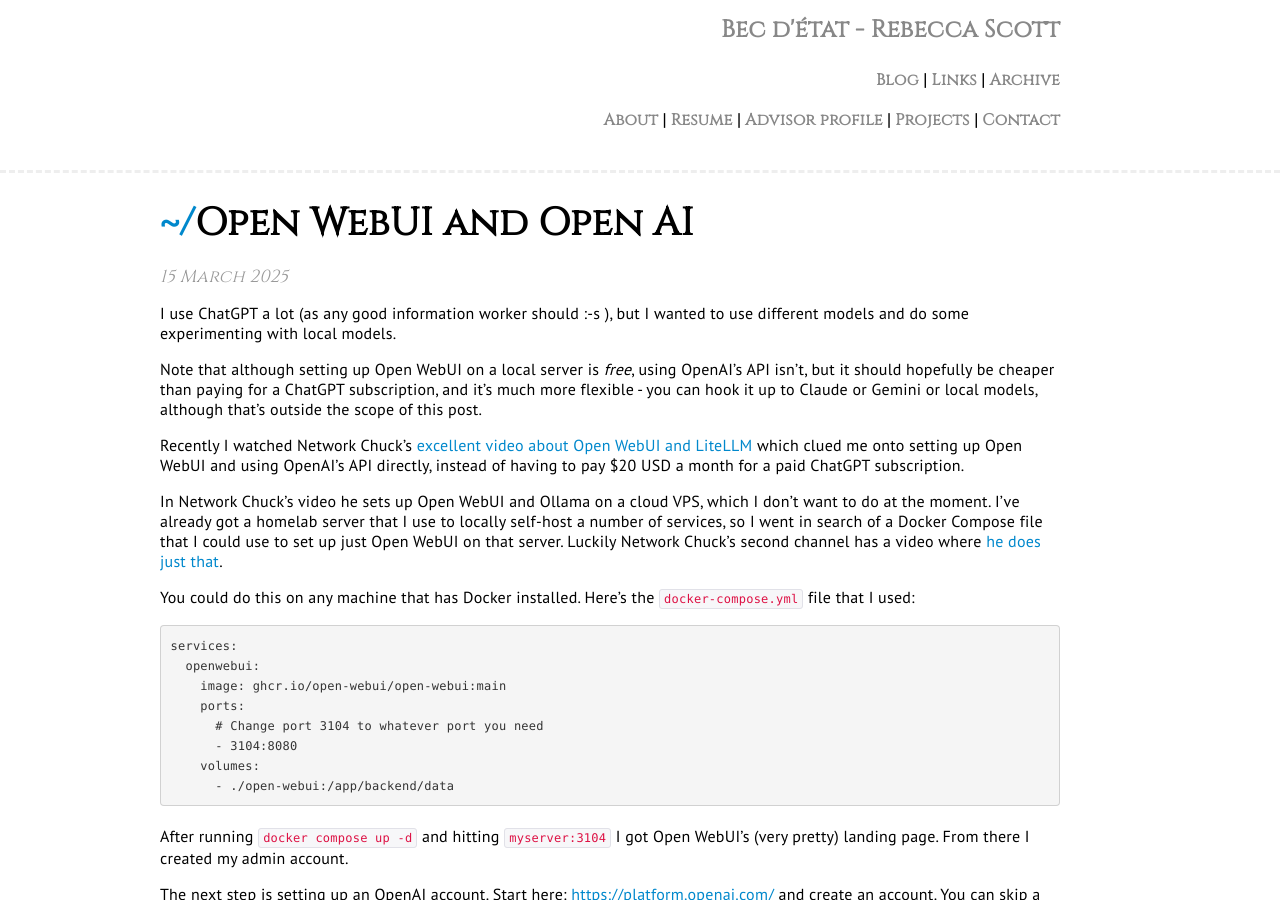
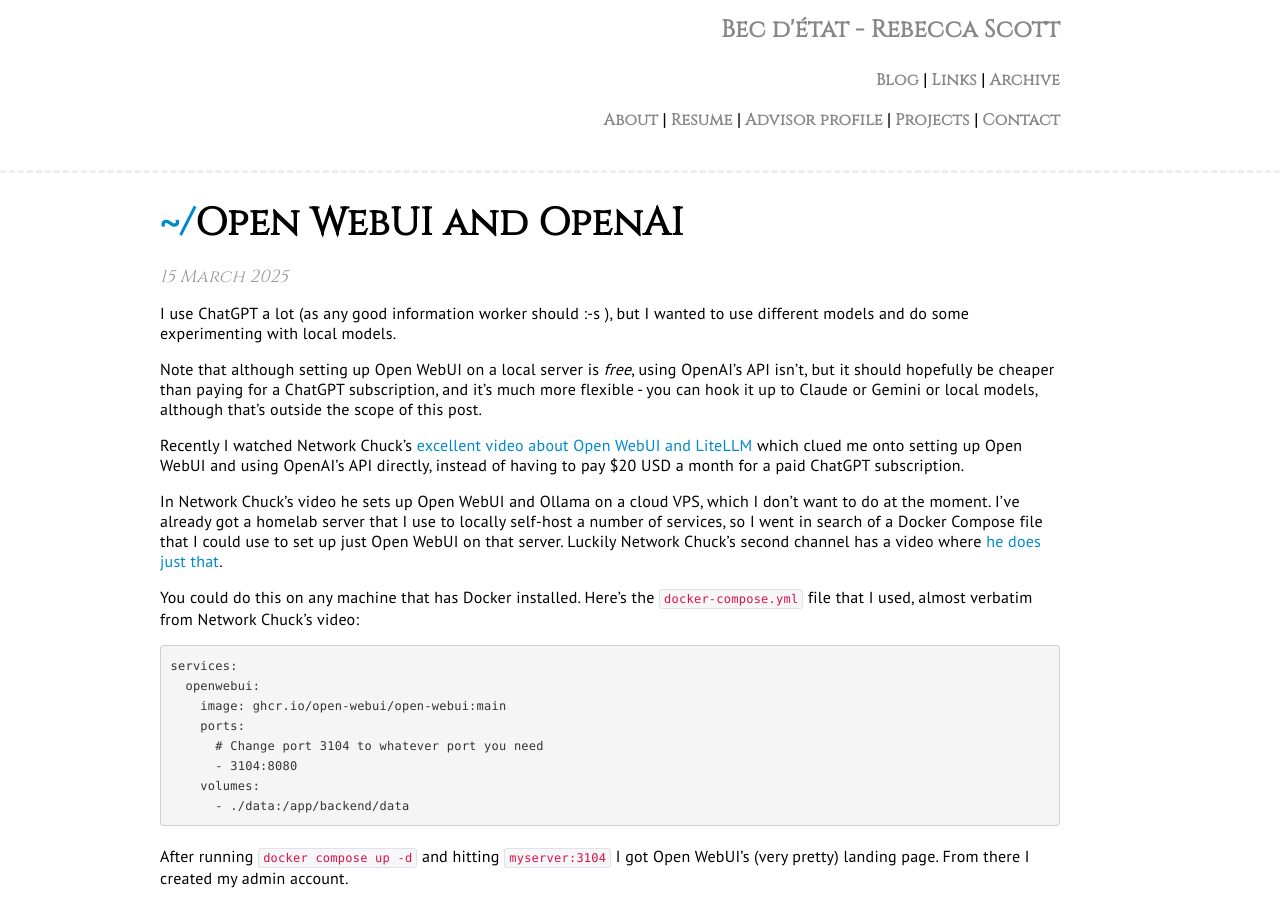
Before and after one commit to becdetat/becdetat.com, a Jekyll site: the page built from _posts/post/2025-03-15-open-webui-and-openai.md, in a window 1280 px wide and 900 px high. Built offline with Jekyll 4.4.1, drawn with Linux system fonts in a browser that asks for light colours; comment, search, counter and statistics services are not loaded.

Commit message:
fix openai typo

````diff
--- a/_posts/post/2025-03-15-open-webui-and-open-ai.md
+++ b/_posts/post/2025-03-15-open-webui-and-openai.md
@@ -1,6 +1,6 @@
 ---
-title: Open WebUI and Open AI
-permalink: /open-webui-and-open-ai
+title: Open WebUI and OpenAI
+permalink: /open-webui-and-openai
 layout: post
 date: 2025-03-15
 category: post
@@ -14,7 +14,7 @@ Recently I watched Network Chuck's [excellent video about Open WebUI and LiteLLM
 
 In Network Chuck's video he sets up Open WebUI and Ollama on a cloud VPS, which I don't want to do at the moment. I've already got a homelab server that I use to locally self-host a number of services, so I went in search of a Docker Compose file that I could use to set up just Open WebUI on that server. Luckily Network Chuck's second channel has a video where [he does just that](https://www.youtube.com/watch?v=JJ_0-pAOIEk).
 
-You could do this on any machine that has Docker installed. Here's the `docker-compose.yml` file that I used:
+You could do this on any machine that has Docker installed. Here's the `docker-compose.yml` file that I used, almost verbatim from Network Chuck's video:
 
 ```yaml
 services:
@@ -24,7 +24,7 @@ services:
       # Change port 3104 to whatever port you need
       - 3104:8080
     volumes:
-      - ./open-webui:/app/backend/data
+      - ./data:/app/backend/data
 ```
 
 After running `docker compose up -d` and hitting `myserver:3104` I got Open WebUI's (very pretty) landing page. From there I created my admin account.
````
